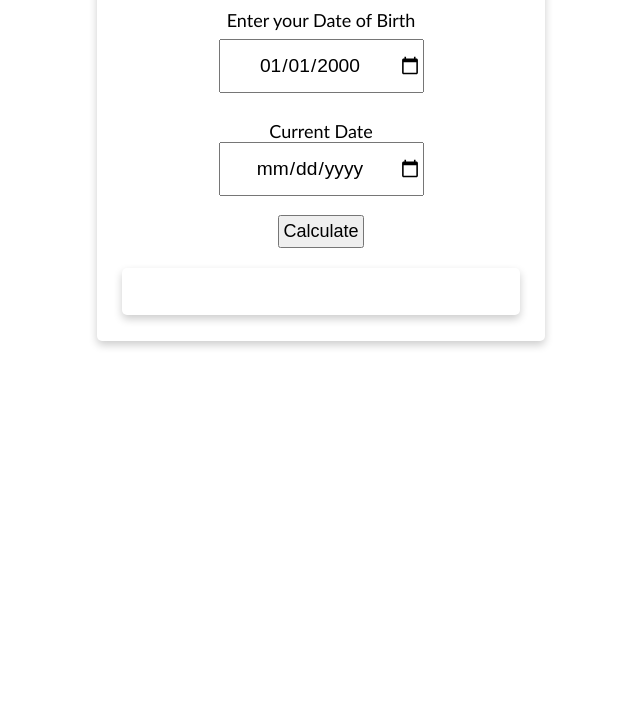
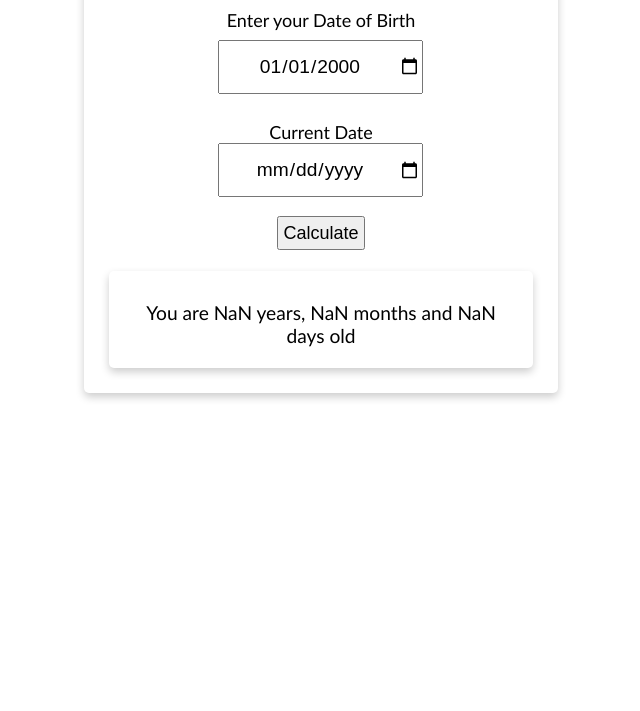
Before and after one commit to Kavinesh-dev/Javascript-Projects, a plain HTML site: page Age_calculator/index.html in a window 1280 px wide. Shown: the part 89-800 px from the top of the page, without its empty margins (319-959 px from the left). Drawn offline with Linux system fonts and the light colour scheme.

Commit message:
Age calculator

```diff
--- a/Age_calculator/index.html
+++ b/Age_calculator/index.html
@@ -21,7 +21,7 @@
       <!-- Take the date from which age is to be calculated -->
       <div>
         <label>Current Date</label><br />
-        <input id="cdate" type="date" value="" />
+        <input id="cdate" type="date" />
       </div>
       <br />
 
--- a/Age_calculator/script.js
+++ b/Age_calculator/script.js
@@ -1,6 +1,7 @@
 const dobInput = document.getElementById("inputDob");
 const currentInput = document.getElementById("cdate");
 const calculateBtn = document.querySelector("button");
+const ageContainer = document.getElementById("currentAge");
 
 function getDOB(dob, current) {
   const dobDate = new Date(dob);
@@ -32,10 +33,26 @@ function getDOB(dob, current) {
     m3--;
     d3 = getDate(y1, m1) + d2 - d1;
   }
+  ageContainer.innerHTML = `You are ${y3} years, ${m3} months and ${d3} days old`;
+  currentInput.setAttribute(
+    "value",
+    `${y2.toString()}-${m2.toString().padStart(2, "0")}-${d2.toString()}`
+  );
 }
+
+// function showCurDate(y2, m2, d2) {
+
+// }
 
 function getDate(year, month) {
   return new Date(year, month, 0).getDate();
 }
 
-getDOB("06/08/2004", "04/23/2024");
+function calculateAge() {
+  const dobValue = dobInput.value;
+  const curValue = currentInput.value;
+  getDOB(dobValue, curValue);
+}
+
+// calculateBtn.addEventListener("click", calculateAge);
+calculateAge();
```
